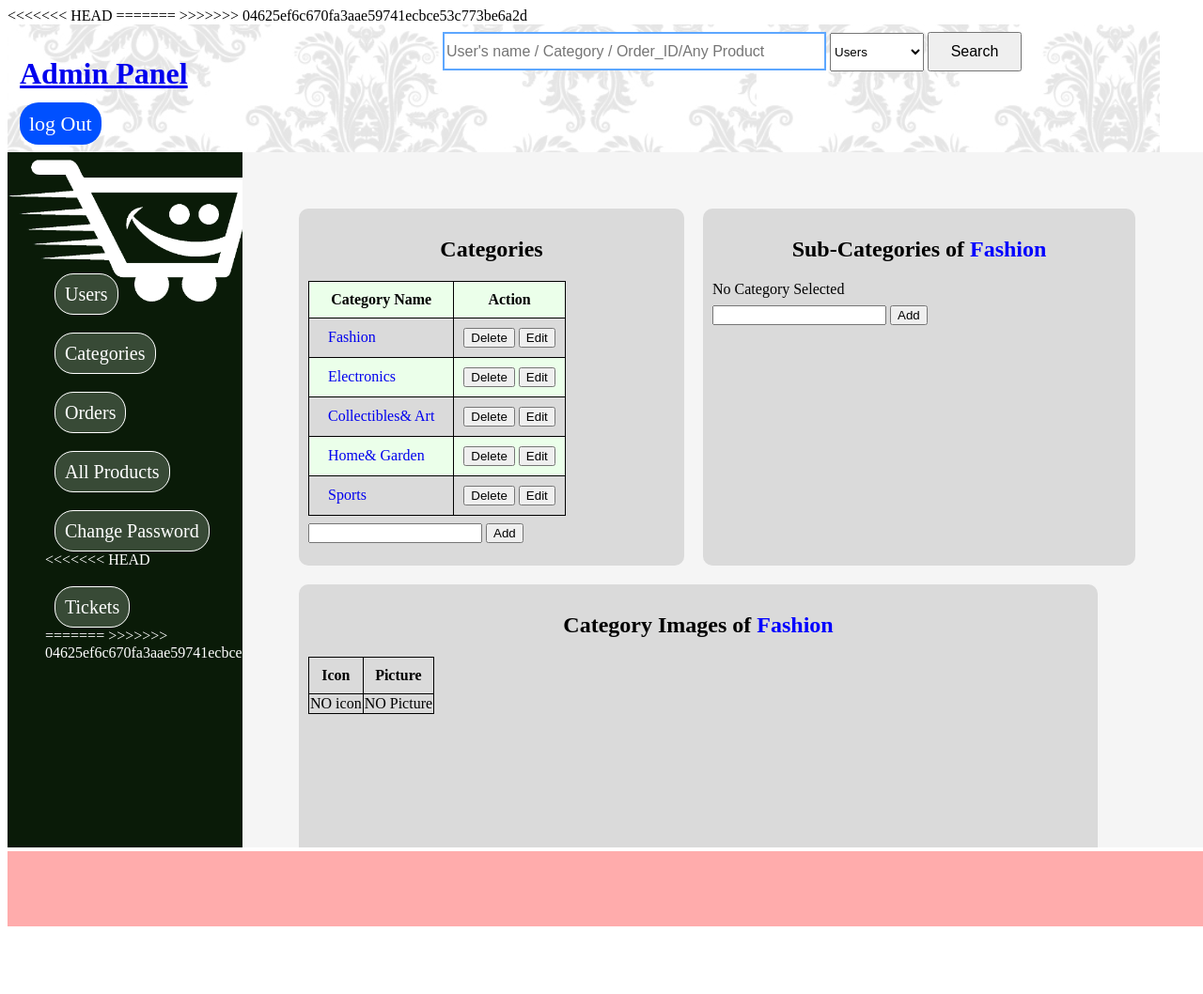
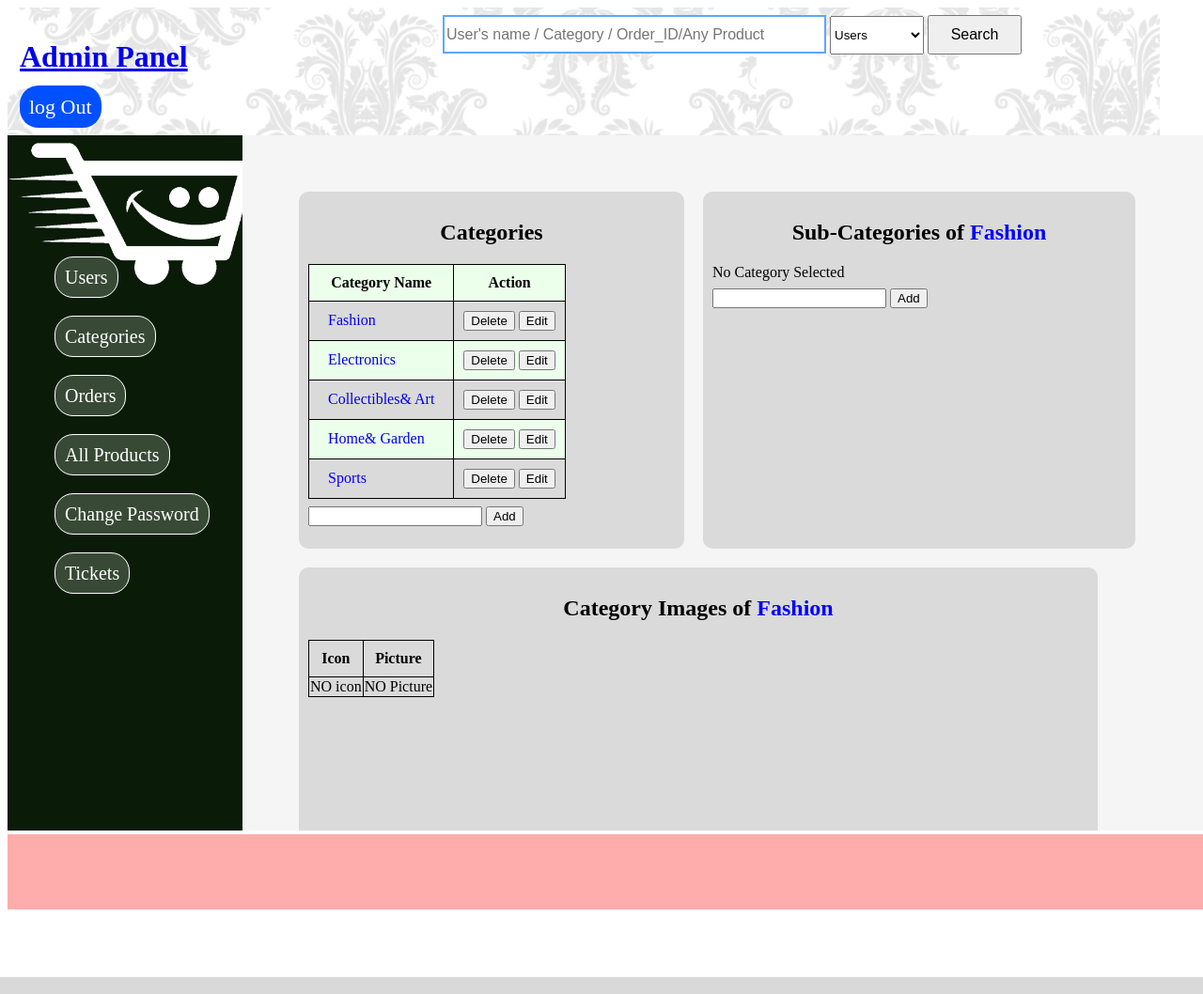
Before and after one commit to aseer999/BudgetMart-ecommerce, a PHP site: page /admin/categories.php in a window 1280 px wide. Shown: the whole page at 94% size. Run offline with PHP 8.4, Linux system fonts and the light colour scheme; the visitor is signed in with stand-in values (Sample User, id 1); data comes from the database, SQL or seed files in the repository.

Commit message:
Version 2.0

```diff
--- a/admin/inc/header.php
+++ b/admin/inc/header.php
@@ -12,11 +12,10 @@ include("../plugins/connect.php");
 <head>
 	<title>Categories</title>
   <link rel="stylesheet" type="text/css" href="style.css">
-<<<<<<< HEAD
+
    <script type="text/javascript" src="jquery-3.3.1.slim.js"></script>
 <script type="text/javascript" src="jquery-3.3.1.js"></script>
-=======
->>>>>>> 04625ef6c670fa3aae59741ecbce53c773be6a2d
+
 </head>
 <body>
     <div class="full-page">
@@ -45,10 +44,9 @@ include("../plugins/connect.php");
                    <li><a href="orders.php">Orders</a> </li>
                   <li> <a href="products.php">All Products</a> </li>
                   <li><a href="changePassword.php">Change Password</a> </li>
-<<<<<<< HEAD
+
                   <li><a href="tickets.php">Tickets</a> </li>
-=======
->>>>>>> 04625ef6c670fa3aae59741ecbce53c773be6a2d
+
                 </ul>
 
 
--- a/admin/myscript.js
+++ b/admin/myscript.js
@@ -8,14 +8,13 @@ var span = document.getElementsByClassName("close")[0];
 
 
 
-<<<<<<< HEAD
-=======
+
 // When the user clicks on <span> (x), close the modal
 span.onclick = function() {
   modal.style.display = "none";
 }
 
->>>>>>> 04625ef6c670fa3aae59741ecbce53c773be6a2d
+
 
 
 
@@ -28,7 +27,7 @@ for (i = 0; i < close.length; i++) {
     div.style.opacity = "0";
     setTimeout(function(){ div.style.display = "none"; }, 600);
   }
-<<<<<<< HEAD
+
 }
 
 
@@ -69,6 +68,3 @@ setInterval(function(){
 
 
    });
-=======
-}
->>>>>>> 04625ef6c670fa3aae59741ecbce53c773be6a2d
--- a/admin/style.css
+++ b/admin/style.css
@@ -319,7 +319,7 @@ font-size: 25px;
 
 .closebtn:hover {
   color: black;
-<<<<<<< HEAD
+
 }
 
 /*TicketsTicketsTicketsTicketsTicketsTicketsTicketsTicketsTicketsTicketsTicketsTicketsTickets
@@ -425,6 +425,5 @@ background-color: #cef7ff;
     padding: 10px;
     overflow: auto;
     border: 1px solid #5e5f5f;
-=======
->>>>>>> 04625ef6c670fa3aae59741ecbce53c773be6a2d
+
 }
--- a/user/plugins/myScript.js
+++ b/user/plugins/myScript.js
@@ -16,7 +16,7 @@ for (i = 0; i < acc.length; i++) {
   });
 }
 
-<<<<<<< HEAD
+
 // Side Navigation END ------------------>>
 
 
@@ -93,6 +93,5 @@ setInterval(function(){
   //add to cart <------------------
 
 
-=======
+
 // Side Navigation END ------------------>>
->>>>>>> 04625ef6c670fa3aae59741ecbce53c773be6a2d
--- a/user/product.php
+++ b/user/product.php
@@ -7,11 +7,11 @@
 
       <?php
 
-<<<<<<< HEAD
+
       $sql="SELECT p_id,pic,p_title,p_details,price FROM product ";
-=======
+
       $sql="SELECT p_id,pic,p_title,p_details,price FROM product ORDER BY RAND()";
->>>>>>> 04625ef6c670fa3aae59741ecbce53c773be6a2d
+
      $r=$conn->query($sql);
 
    if($r->num_rows > 0)
```
Also changed, not shown: admin/index.php (+0 -8 lines), user/inc/header.php (+8 -31 lines), user/plugins/style.css.
